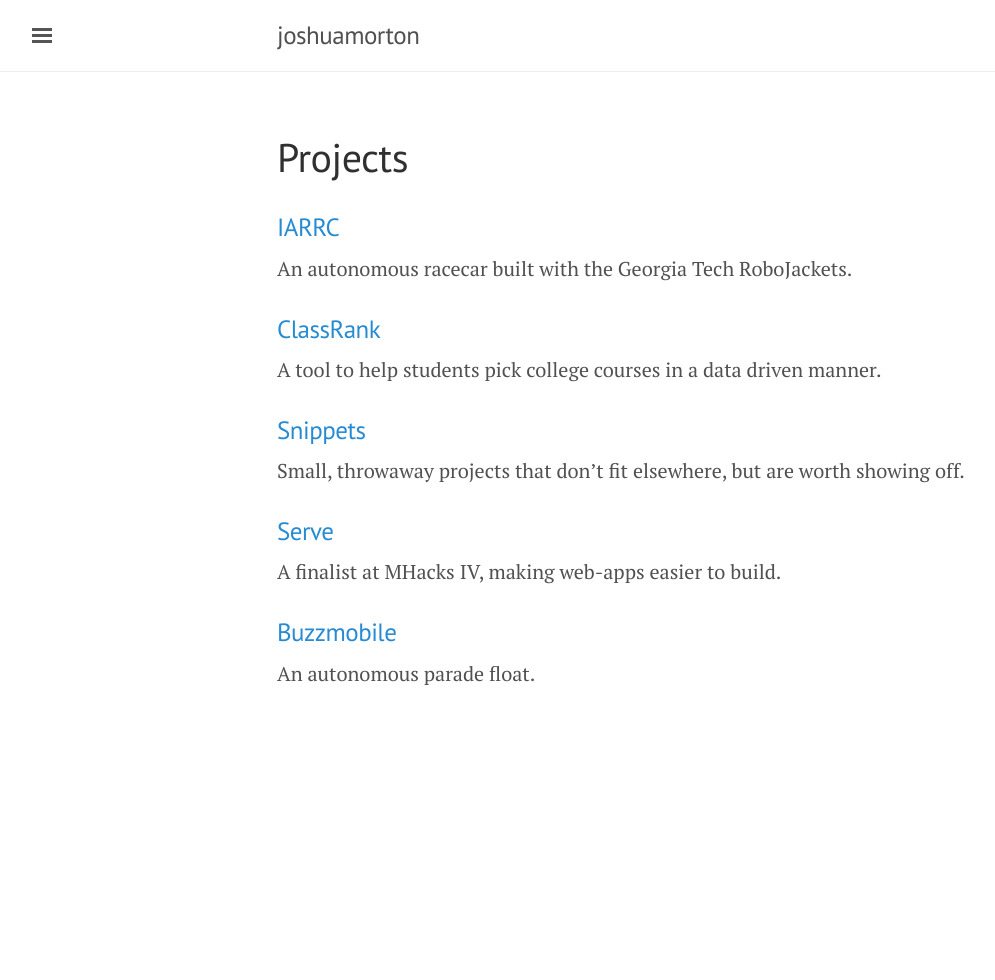
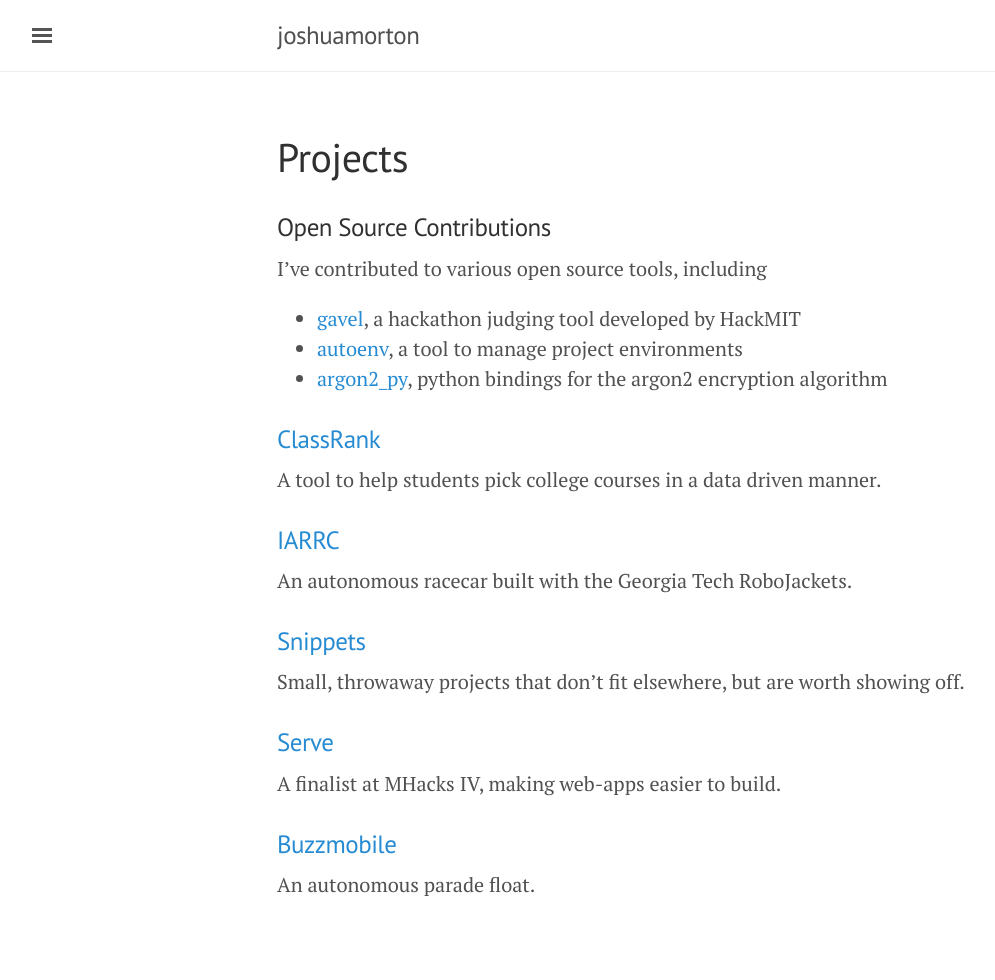
Before and after one commit to joshuamorton/joshuamorton.github.com, a Jekyll site: the page built from projects/index.md, in a window 1280 px wide. Shown: the whole page, without its empty margins (3-998 px from the left). Built offline with Jekyll 4.4.1, drawn with Linux system fonts in a browser that asks for light colours; before the commit the page ends 900 px from its top, so only the background shows below that.

```diff
--- a/projects/index.md
+++ b/projects/index.md
@@ -4,14 +4,24 @@ title: Projects
 priority: 3
 ---
 
+### Open Source Contributions
+
+I've contributed to various open source tools, including
+
+ - [gavel](https://github.com/anishathalye/gavel), a hackathon judging tool
+   developed by HackMIT
+ - [autoenv](https://github.com/kennethreitz/autoenv), a tool to manage project
+   environments
+ - [argon2_py](https://github.com/flamewow/argon2_py), python bindings for the
+   argon2 encryption algorithm
+
+### [ClassRank](classrank)
+
+A tool to help students pick college courses in a data driven manner.
 
 ### [IARRC](iarrc)
 
 An autonomous racecar built with the Georgia Tech RoboJackets.
-
-### [ClassRank](classrank)
-
-A tool to help students pick college courses in a data driven manner.
 
 ### [Snippets](snippets)
 
```
Also changed, not shown: experience/google-intern.md (added, +11 -0 lines), experience/index.md (+2 -3 lines).
